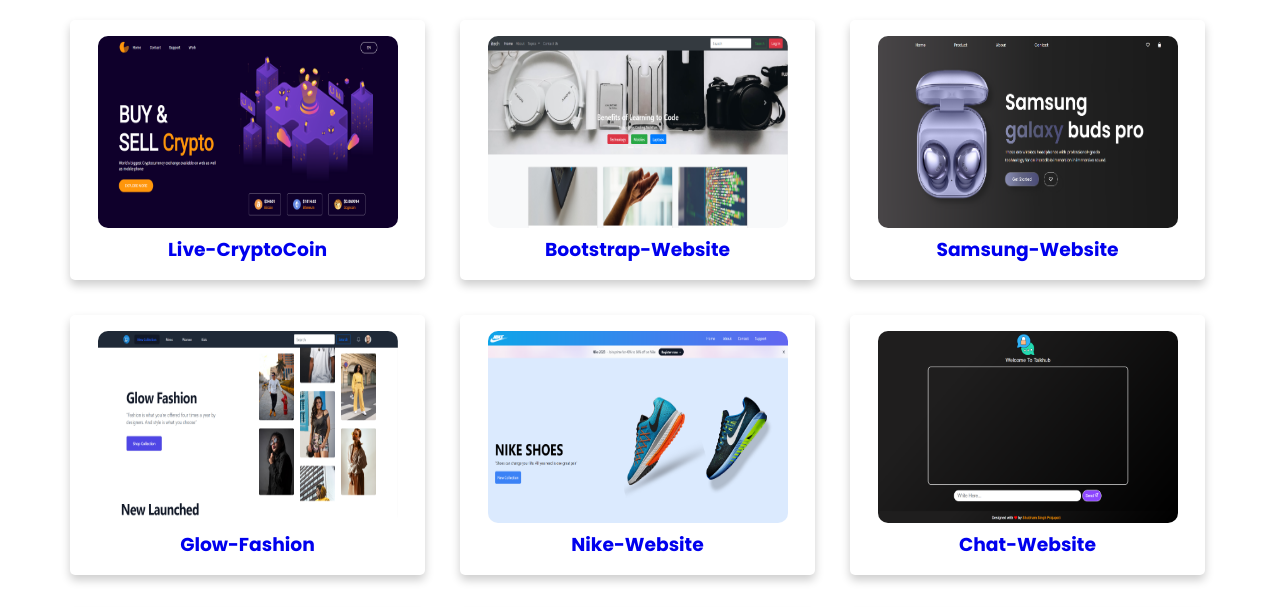
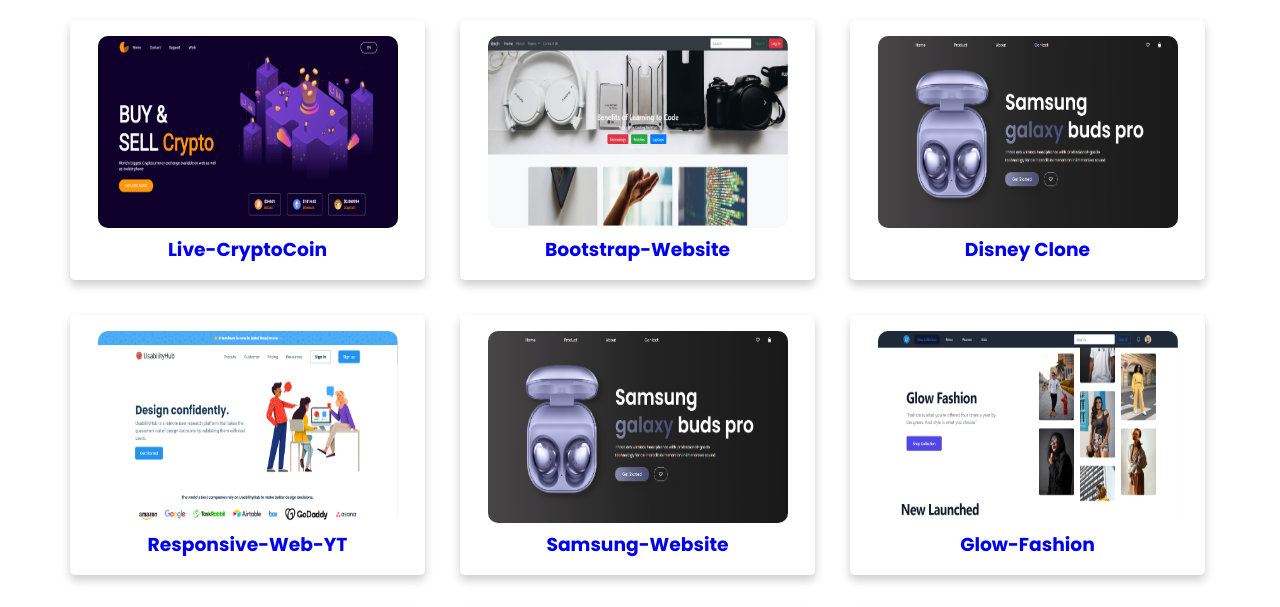
Before and after one commit to itsprajapati1204/Shubham-Portfolio, a plain HTML site: page index2.html in a window 1280 px wide. Shown: the part 136-743 px from the top of the page. Drawn offline with nearby package versions, Linux system fonts and the light colour scheme.

Commit message:
Update index2.html

```diff
--- a/index2.html
+++ b/index2.html
@@ -99,6 +99,18 @@
 
           <div class="box">
             <img src="/projects/Documentpng.png" alt="" />
+            <a href="https://disney-clone-smoky.vercel.app/"
+              ><h3>Disney Clone</h3></a
+            >
+          </div>
+          <div class="box">
+            <img src="/projects/New webpng.png" alt="" />
+            <a href="https://usabilityhub03.netlify.app/"
+              ><h3>Responsive-Web-YT</h3></a
+            >
+          </div>
+          <div class="box">
+            <img src="/projects/Documentpng.png" alt="" />
             <a href="https://samsunggalaxybuds.netlify.app/"
               ><h3>Samsung-Website</h3></a
             >
@@ -133,12 +145,7 @@
             <img src="/projects/Analog Clockpng.png" alt="" />
             <a href="https://clock-js-new.netlify.app/"><h3>Clock-js</h3></a>
           </div>
-          <div class="box">
-            <img src="/projects/New webpng.png" alt="" />
-            <a href="https://usabilityhub03.netlify.app/"
-              ><h3>Responsive-Web-YT</h3></a
-            >
-          </div>
+
 
           <div class="box">
             <img src="/projects/Portfolio   Shubhampng.png" alt="" />
```
